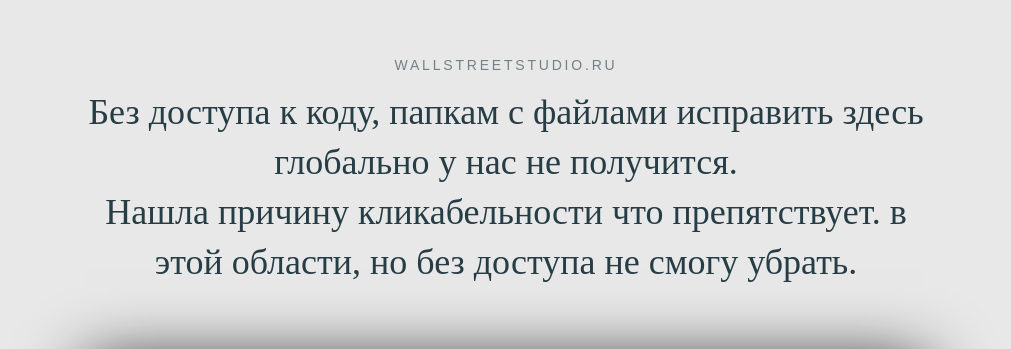
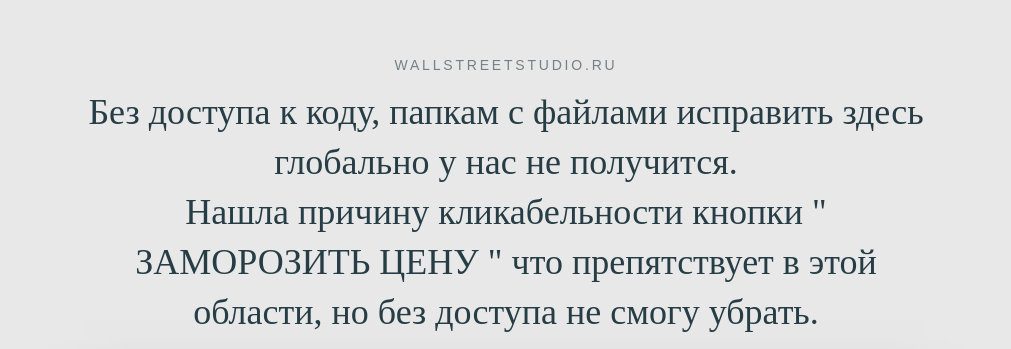
Before and after one commit to KadiRim27/analiz, a plain HTML site: page index.html in a window 1280 px wide. Shown: the part 110-459 px from the top of the page, without its empty margins (134-1145 px from the left). Drawn offline with Linux system fonts and the light colour scheme.

Commit message:
Update index.html

```diff
--- a/index.html
+++ b/index.html
@@ -16,7 +16,7 @@
          </div>
          <h1 class="header_2">
             Без доступа к коду, папкам с файлами исправить здесь глобально у нас не получится.<br />
-            Нашла причину кликабельности что препятствует. в этой области, но без доступа не смогу убрать.
+            Нашла причину кликабельности кнопки " ЗАМОРОЗИТЬ ЦЕНУ " что препятствует в этой области, но без доступа не смогу убрать.
 
          </h1>
       </div>
```
